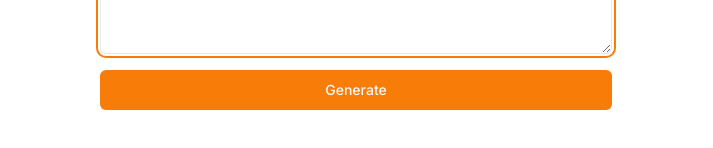
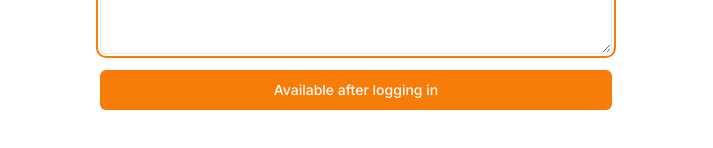
Before and after one commit to Alvin-Liu/suno-music-generator, a Next.js app: page / in a window 1280 px wide. Shown: the part 284-432 px from the top of the page, without its empty margins (284-997 px from the left). Built offline with nearby package versions, Linux system fonts and the light colour scheme.

Commit message:
feat: optimize the unauthenticated text

```diff
--- a/components/input/index.tsx
+++ b/components/input/index.tsx
@@ -117,7 +117,7 @@ export default function ({ setMusic }: Props) {
       </div>
 
       <Button className="w-full mt-4" type="button" disabled={loading} onClick={onSubmit}>
-        {loading ? "Generating..." : "Generate"}
+        {user ? (loading ? "Generating..." : "Generate") : "Available after logging in"}
       </Button>
     </form>
   );
```
